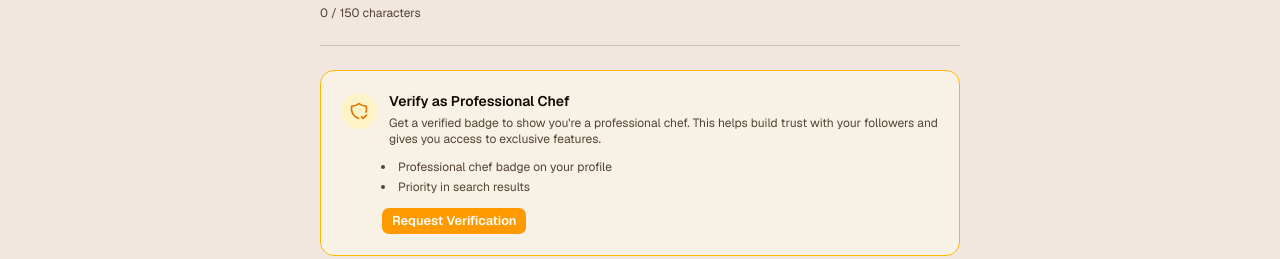
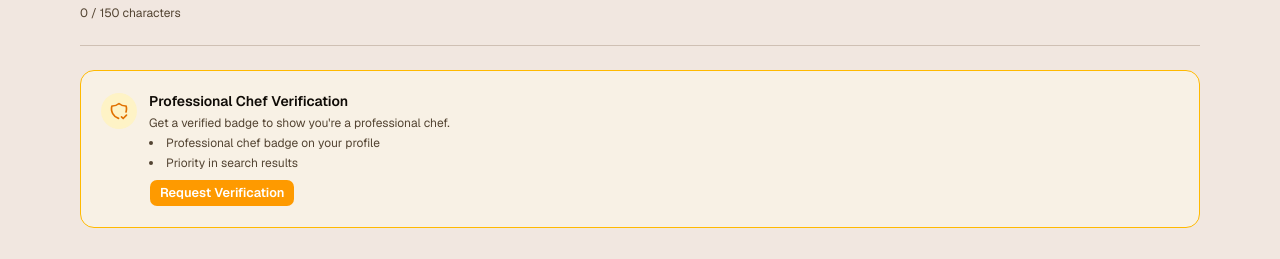
Before and after one commit to Synfoxius/Kueru, a Next.js app in the folder kueru/: page /profile/edit in a window 1280 px wide. Shown: the part 652-911 px from the top of the page. Built offline with nearby package versions, Linux system fonts and the light colour scheme; no server answers; the database is empty; sample sign-in values are in the browser's storage.

Commit message:
verification done

```diff
--- a/kueru/app/profile/[username]/page.jsx
+++ b/kueru/app/profile/[username]/page.jsx
@@ -2,7 +2,7 @@
 
 import { useEffect, useState } from "react";
 import { useParams, useRouter } from "next/navigation";
-import { IconUserPlus, IconUserCheck, IconEdit } from "@tabler/icons-react";
+import { IconUserPlus, IconUserCheck, IconEdit, IconShieldCheckFilled } from "@tabler/icons-react";
 
 import { useAuth } from "@/context/AuthContext";
 import { getUserByUsername } from "@/lib/db/userService";
@@ -117,10 +117,12 @@ export default function ProfilePage() {
                     </Avatar>
 
                     <div className="flex-1 min-w-0 space-y-3">
-                        {/* Username + action buttons */}
-                        <div className="flex flex-wrap items-center gap-3">
+                        {/* Username + verified badge */}
+                        <div className="flex flex-wrap items-center gap-2">
                             <h1 className="text-2xl font-bold">@{profileUser.username}</h1>
-
+                            {profileUser.verified && (
+                                <IconShieldCheckFilled className="size-5 text-amber-500" title="Verified Chef" />
+                            )}
                         </div>
 
                         {/* Stats */}
--- a/kueru/app/profile/edit/page.jsx
+++ b/kueru/app/profile/edit/page.jsx
@@ -32,7 +32,8 @@ export default function EditProfilePage() {
     const [saving, setSaving] = useState(false);
     const [saved, setSaved] = useState(false);
     const [error, setError] = useState("");
-    const [verificationPending, setVerificationPending] = useState(false);
+    const [verificationStatus, setVerificationStatus] = useState(null); // null | 'pending' | 'under_review' | 'rejected'
+    const [rejectionReason, setRejectionReason] = useState("");
 
     const fileInputRef = useRef(null);
 
@@ -48,10 +49,15 @@ export default function EditProfilePage() {
         const q = query(
             collection(db, "verification_requests"),
             where("userId", "==", user.uid),
-            where("status", "==", "pending"),
+            where("status", "in", ["pending", "under_review", "rejected"]),
             limit(1)
         );
-        getDocs(q).then(snap => setVerificationPending(!snap.empty));
+        getDocs(q).then(snap => {
+            if (snap.empty) return;
+            const data = snap.docs[0].data();
+            setVerificationStatus(data.status);
+            if (data.status === "rejected") setRejectionReason(data.rejectionReason ?? "");
+        });
     }, [loading, user, userDoc, router]);
 
     const handleImageChange = (e) => {
@@ -105,7 +111,7 @@ export default function EditProfilePage() {
         <>
             <title>Edit Profile | Kueru</title>
             <Navbar />
-            <main className="mx-auto max-w-2xl px-4 py-8 space-y-6">
+            <main className="w-full px-8 sm:px-12 lg:px-20 py-8 space-y-6">
 
                 {/* Page heading */}
                 <div>
@@ -212,27 +218,47 @@ export default function EditProfilePage() {
                         <div className="mt-0.5 rounded-full bg-amber-100 p-2 shrink-0">
                             <IconShieldCheck className="size-5 text-amber-600" />
                         </div>
-                        <div className="space-y-1">
-                            <p className="font-semibold text-sm">Verify as Professional Chef</p>
-                            {verificationPending ? (
+                        <div className="space-y-1 flex-1">
+                            <p className="font-semibold text-sm">Professional Chef Verification</p>
+
+                            {/* Already verified */}
+                            {userDoc?.verified ? (
+                                <p className="text-xs text-amber-700 font-medium">
+                                    You are a verified chef.
+                                </p>
+                            ) : verificationStatus === "pending" || verificationStatus === "under_review" ? (
+                                /* Pending / under review */
                                 <p className="text-xs text-amber-700 font-medium">
                                     Request received. Outcome will be released after 3–5 working days.
                                 </p>
+                            ) : verificationStatus === "rejected" ? (
+                                /* Rejected — show reason + allow re-submit */
+                                <>
+                                    <p className="text-xs text-destructive font-medium">Your verification request was not approved.</p>
+                                    {rejectionReason && (
+                                        <p className="text-xs text-muted-foreground mt-1">Reason: {rejectionReason}</p>
+                                    )}
+                                    <div className="mt-2">
+                                        <Button
+                                            size="sm"
+                                            className="bg-amber-500 hover:bg-amber-600 text-white font-semibold"
+                                            onClick={() => router.push("/profile/verify")}
+                                        >
+                                            Submit New Request
+                                        </Button>
+                                    </div>
+                                </>
                             ) : (
+                                /* No request yet */
+                                <>
                                     <p className="text-xs text-muted-foreground">
-                                    Get a verified badge to show you&apos;re a professional chef. This helps build trust with
-                                    your followers and gives you access to exclusive features.
+                                        Get a verified badge to show you&apos;re a professional chef.
                                     </p>
-                            )}
-                        </div>
-                    </div>
-                    {!verificationPending && (
-                        <>
-                            <ul className="ml-10 space-y-1 text-xs text-muted-foreground list-disc list-inside">
+                                    <ul className="mt-1 space-y-1 text-xs text-muted-foreground list-disc list-inside">
                                         <li>Professional chef badge on your profile</li>
                                         <li>Priority in search results</li>
                                     </ul>
-                            <div className="ml-10">
+                                    <div className="mt-2">
                                         <Button
                                             size="sm"
                                             className="bg-amber-500 hover:bg-amber-600 text-white font-semibold"
@@ -243,6 +269,8 @@ export default function EditProfilePage() {
                                     </div>
                                 </>
                             )}
+                        </div>
+                    </div>
                 </div>
 
                 {/* Error / Success */}
```
Also changed, not shown: kueru/lib/db/adminChefVerificationService.js. Lines whose indentation alone changed are shown as unchanged.
